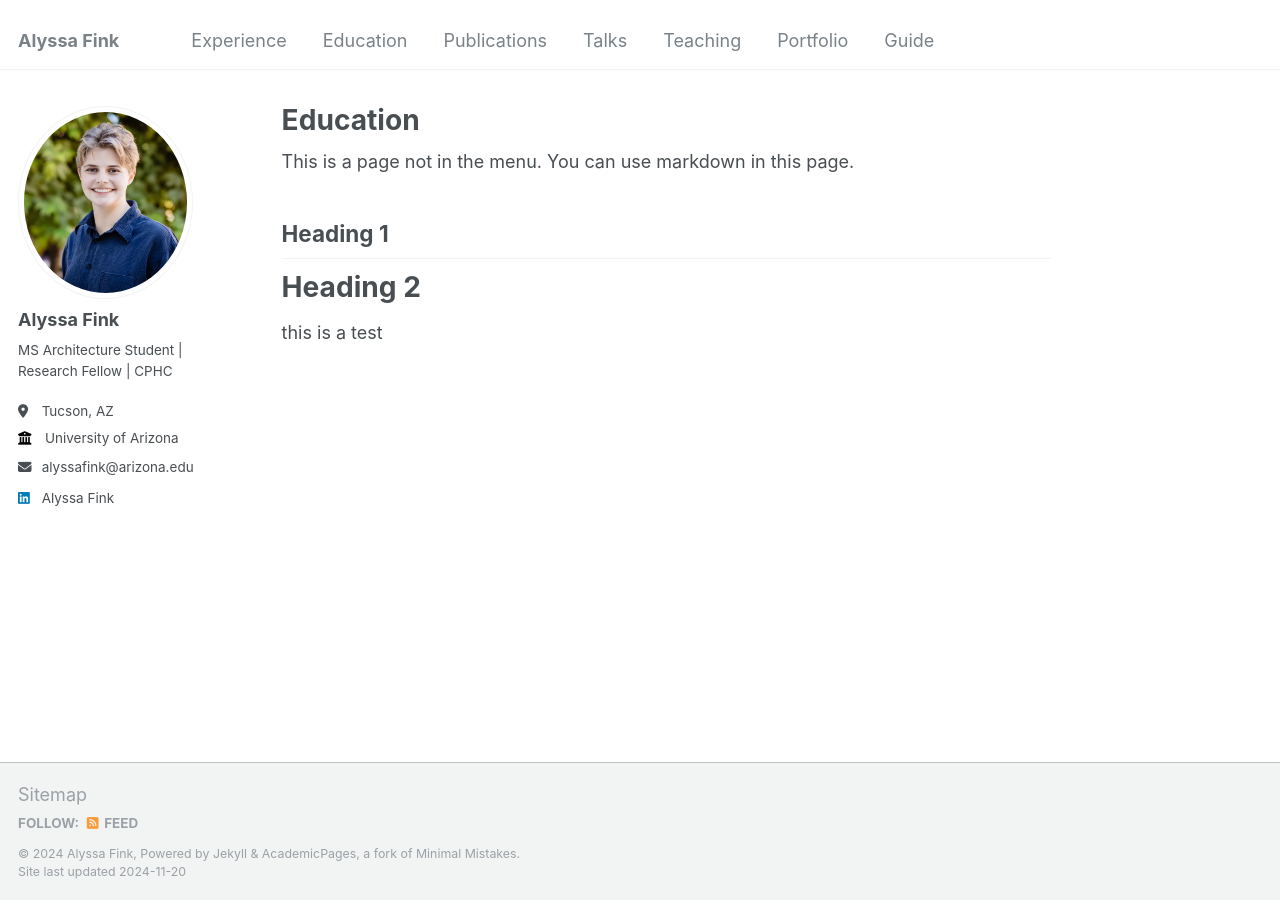
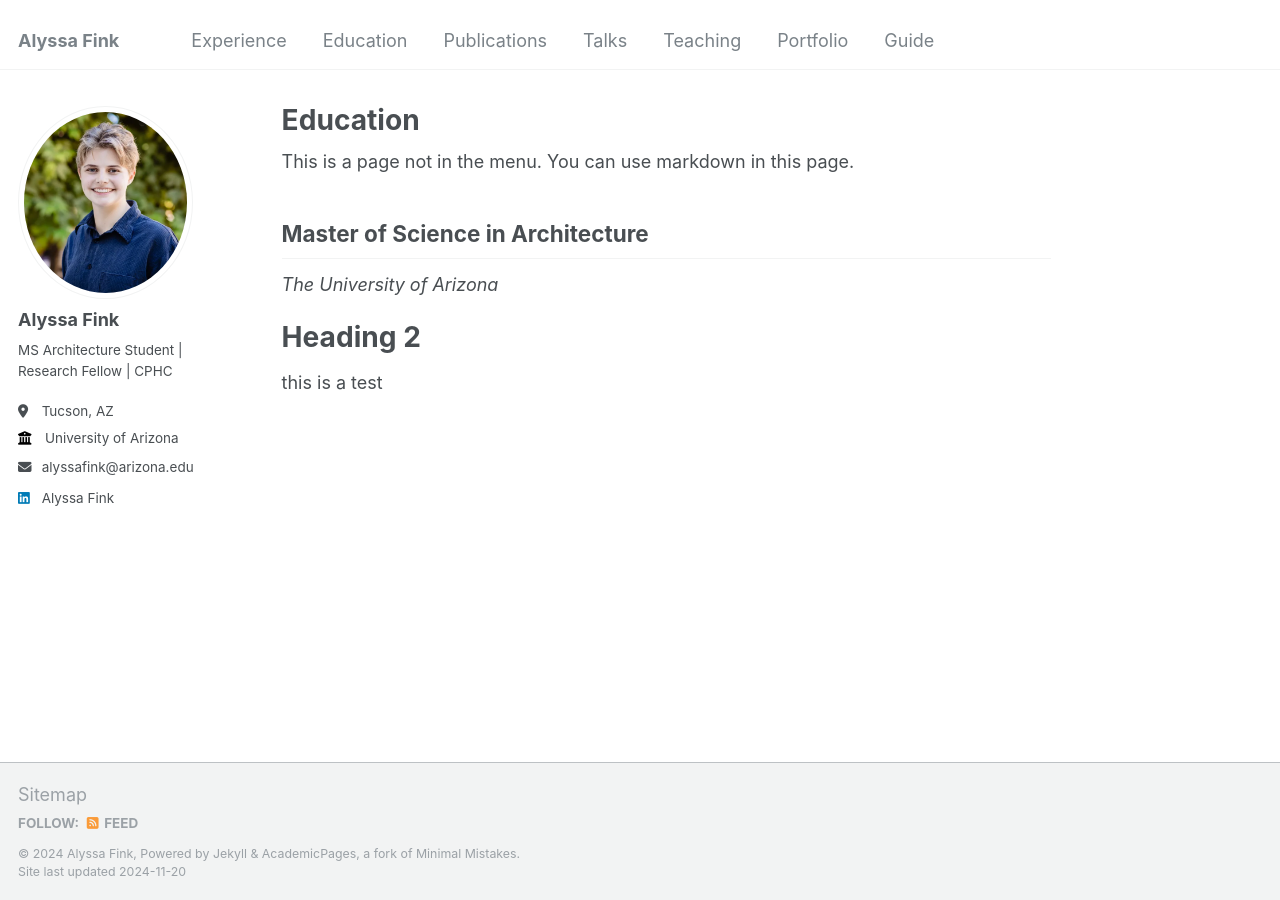
Before and after one commit to alyssafink/alyssafink.github.io, a Jekyll site: the page built from _pages/education.md, in a window 1280 px wide. Built offline with Jekyll 4.4.1, drawn with Linux system fonts in a browser that asks for light colours.

Commit message:
Update education.md

```diff
--- a/_pages/education.md
+++ b/_pages/education.md
@@ -9,8 +9,10 @@ redirect_from:
 
 This is a page not in the menu. You can use markdown in this page.
 
-Heading 1
+Master of Science in Architecture
 -----
+*The University of Arizona*
+
 
 Heading 2
 ======
```
